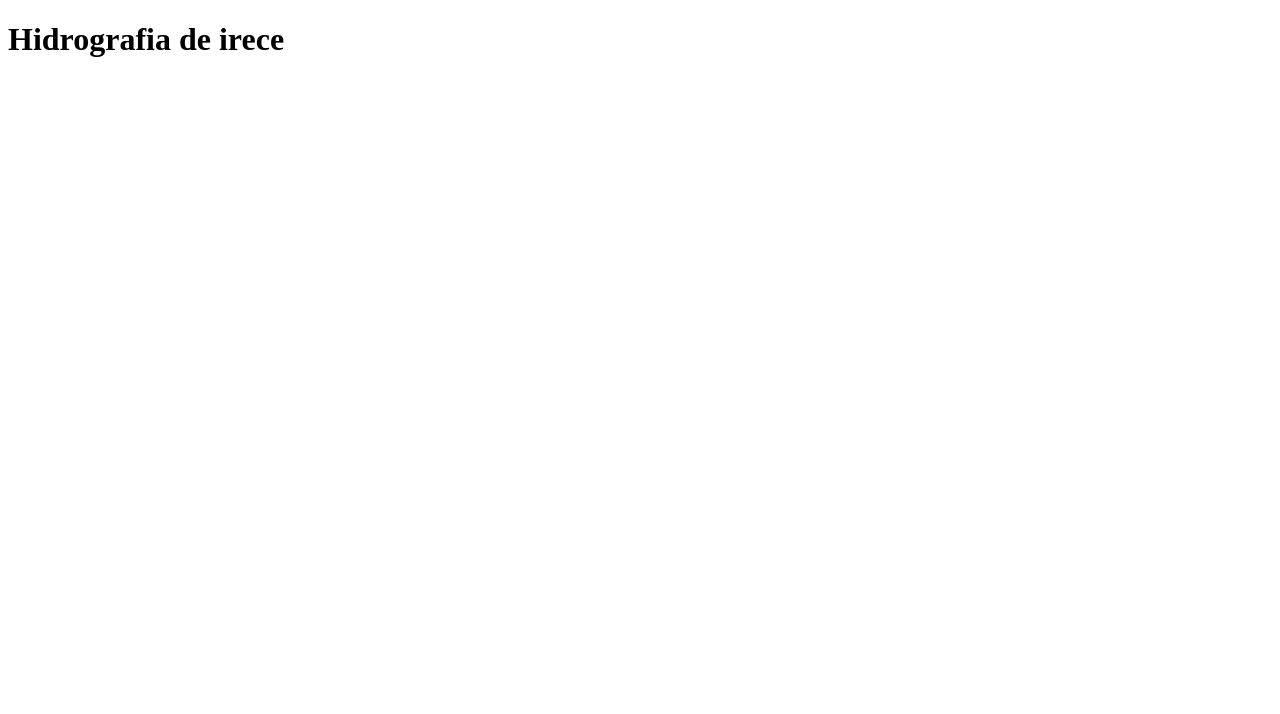
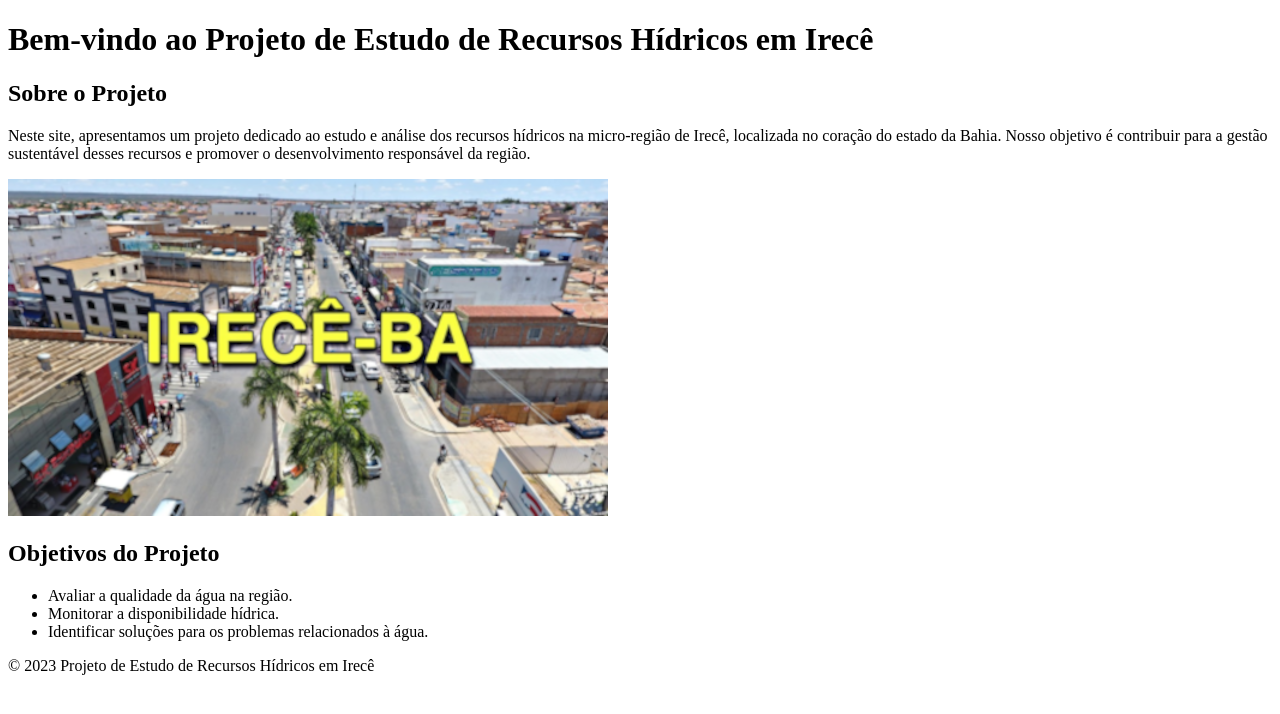
Before and after one commit to luccTech/html.css, a plain HTML site: page site_pH/apresentação/hidrografia_de_Irecê.html in a window 1280 px wide. Drawn offline with Linux system fonts and the light colour scheme.

Commit message:
Atualizei

```diff
--- a/site_pH/apresentação/hidrografia_de_Irecê.html
+++ b/site_pH/apresentação/hidrografia_de_Irecê.html
@@ -1,12 +1,43 @@
 <!DOCTYPE html>
-<html lang="pt-br">
+<html lang="pt-BR">
 <head>
     <meta charset="UTF-8">
     <meta name="viewport" content="width=device-width, initial-scale=1.0">
-    <link rel="shortcut icon" href="favicon_if/favicon.ico" type="image/x-icon">
-    <title>hidrografia de Irecê.</title>
+    <title>Projeto de Estudo de Recursos Hídricos em Irecê</title>
+    <link rel="stylesheet" href="estilo.css"> <!-- Se você tiver um arquivo de estilo CSS personalizado, adicione-o aqui -->
 </head>
 <body>
-    <h1>Hidrografia de irece</h1>
+    <header>
+        <h1>Bem-vindo ao Projeto de Estudo de Recursos Hídricos em Irecê</h1>
+    </header>
+
+    <nav>
+        <!-- Inclua um menu de navegação aqui, se necessário -->
+    </nav>
+
+    <main>
+        <section id="descricao-projeto">
+            <h2>Sobre o Projeto</h2>
+            <p>Neste site, apresentamos um projeto dedicado ao estudo e análise dos recursos hídricos na micro-região de Irecê, localizada no coração do estado da Bahia. Nosso objetivo é contribuir para a gestão sustentável desses recursos e promover o desenvolvimento responsável da região.</p>
+        </section>
+
+        <section id="imagem-principal">
+            <img src="img_pincipal1.0.png" alt="Imagem Principal">
+        </section>
+
+        <section id="objetivos">
+            <h2>Objetivos do Projeto</h2>
+            <ul>
+                <li>Avaliar a qualidade da água na região.</li>
+                <li>Monitorar a disponibilidade hídrica.</li>
+                <li>Identificar soluções para os problemas relacionados à água.</li>
+                <!-- Adicione mais objetivos, se necessário -->
+            </ul>
+        </section>
+    </main>
+
+    <footer>
+        <p>&copy; 2023 Projeto de Estudo de Recursos Hídricos em Irecê</p>
+    </footer>
 </body>
 </html>
```
Also changed, not shown: site_pH/apresentação/img_pincipal.jpg (added), site_pH/apresentação/img_pincipal1.0.png (added).
